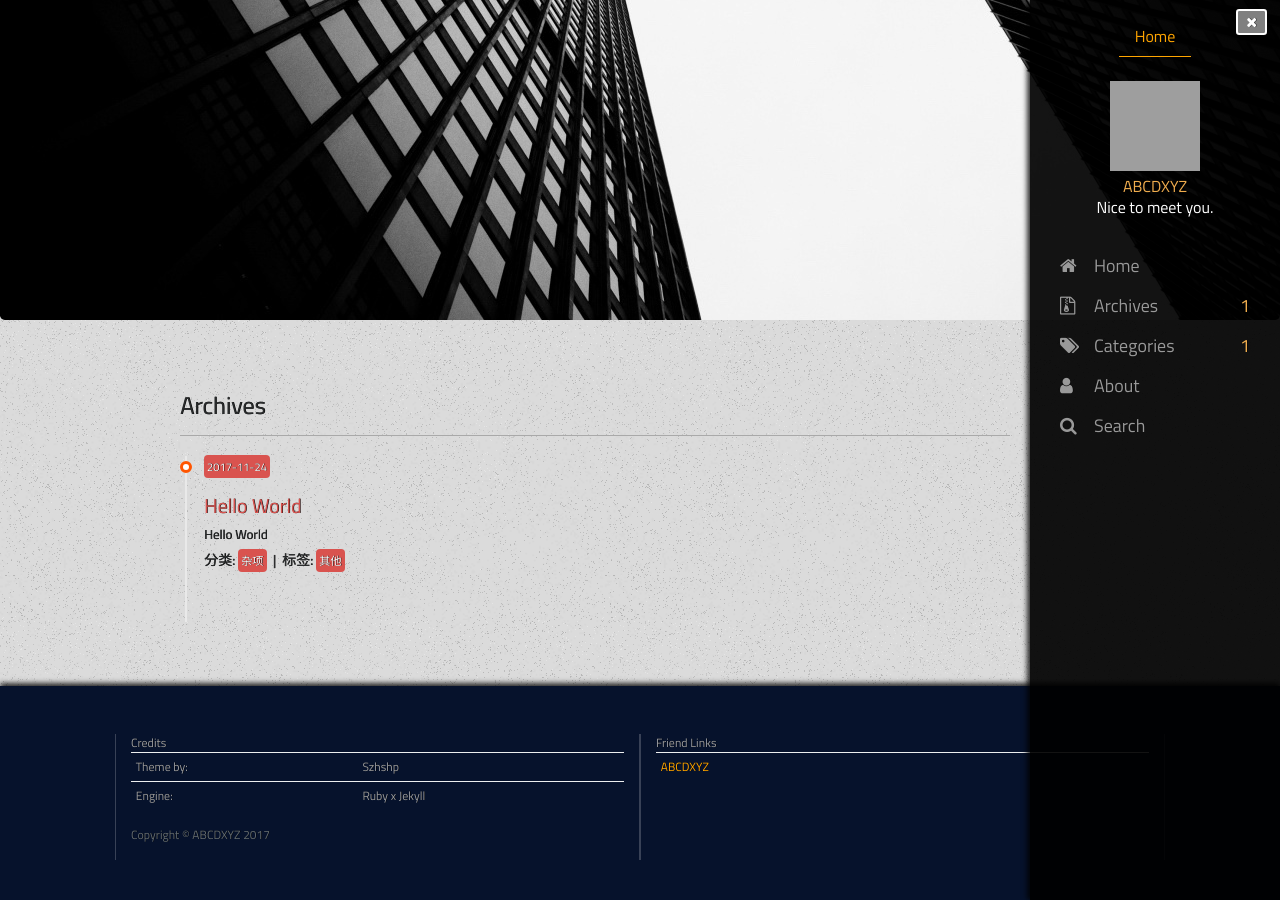
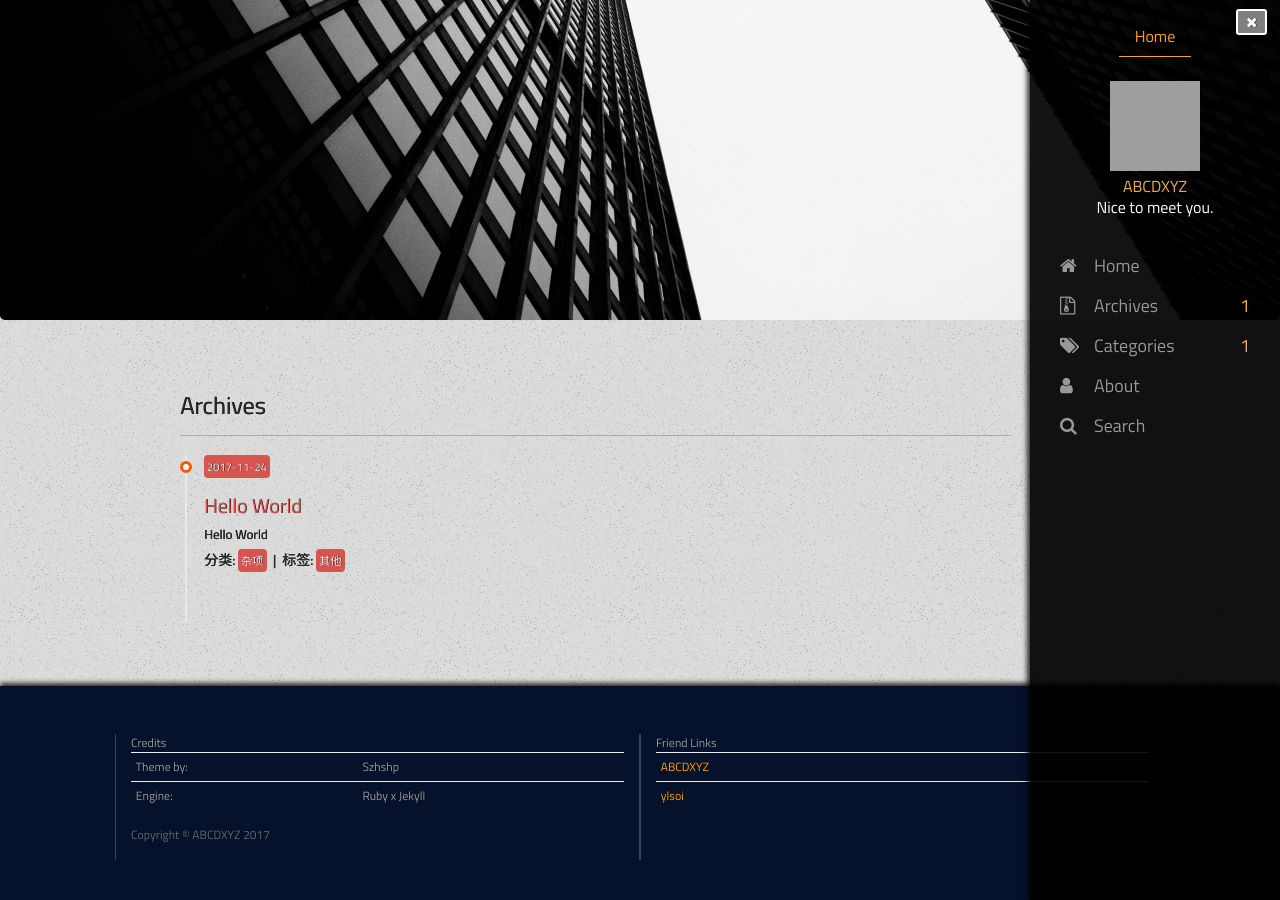
Before and after one commit to abcdxyzs/ABCDXYZs.blog.backup, a Jekyll site: the page built from index.html, in a window 1280 px wide and 900 px high, scrolled down 580 px. Built offline with Jekyll 4.4.1, drawn with Linux system fonts in a browser that asks for light colours; Markdown is read by kramdown in place of the engine named in the settings; the list of posts is cut into pages by our own code; grey boxes are pictures that could not be loaded.

Commit message:
statement

```diff
--- a/_includes/footer.html
+++ b/_includes/footer.html
@@ -21,6 +21,9 @@
           <table class="table table-sm">
             <tr>
               <td><a href="http://www.cnblogs.com/abcdxyznoip"> ABCDXYZ</a></td>
+            </tr>
+			<tr>
+              <td><a href="http://blog.csdn.net/ylsoi/"> ylsoi</a></td>
             </tr>
           </table>
         </div>
```
